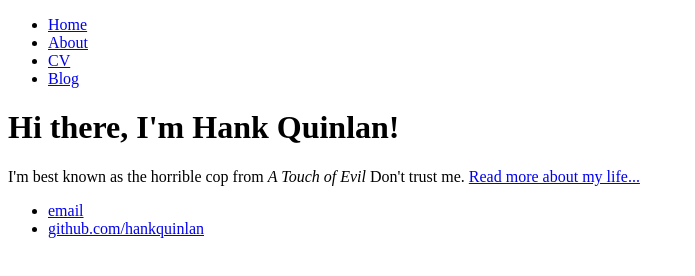
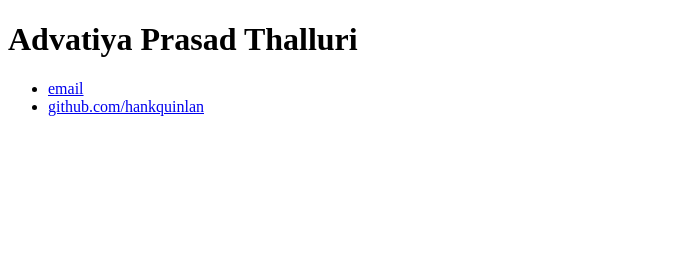
Before and after one commit to xscriptz/xscriptz.github.io, a plain HTML site: page index.html in a window 1280 px wide. Shown: the whole page, without its empty margins (0-695 px from the left). Drawn offline with Linux system fonts and the light colour scheme.

Commit message:
changed struct

```diff
--- a/index.html
+++ b/index.html
@@ -1,21 +1,14 @@
 <!DOCTYPE html>
 <html>
 	<head>
-		<title>Hank Quinlan, Horrible Cop</title>
+		<title>Advatiya Prasad</title>
 	</head>
 	<body>
-		<nav>
-    		<ul>
-        		<li><a href="/">Home</a></li>
-	        	<li><a href="/about">About</a></li>
-        		<li><a href="/cv">CV</a></li>
-        		<li><a href="/blog">Blog</a></li>
-    		</ul>
-		</nav>
+
 		<div class="container">
     		<div class="blurb">
-        		<h1>Hi there, I'm Hank Quinlan!</h1>
-				<p>I'm best known as the horrible cop from <em>A Touch of Evil</em> Don't trust me. <a href="/about">Read more about my life...</a></p>
+        		<h1>Advatiya Prasad Thalluri</h1>
+
     		</div><!-- /.blurb -->
 		</div><!-- /.container -->
 		<footer>
```
